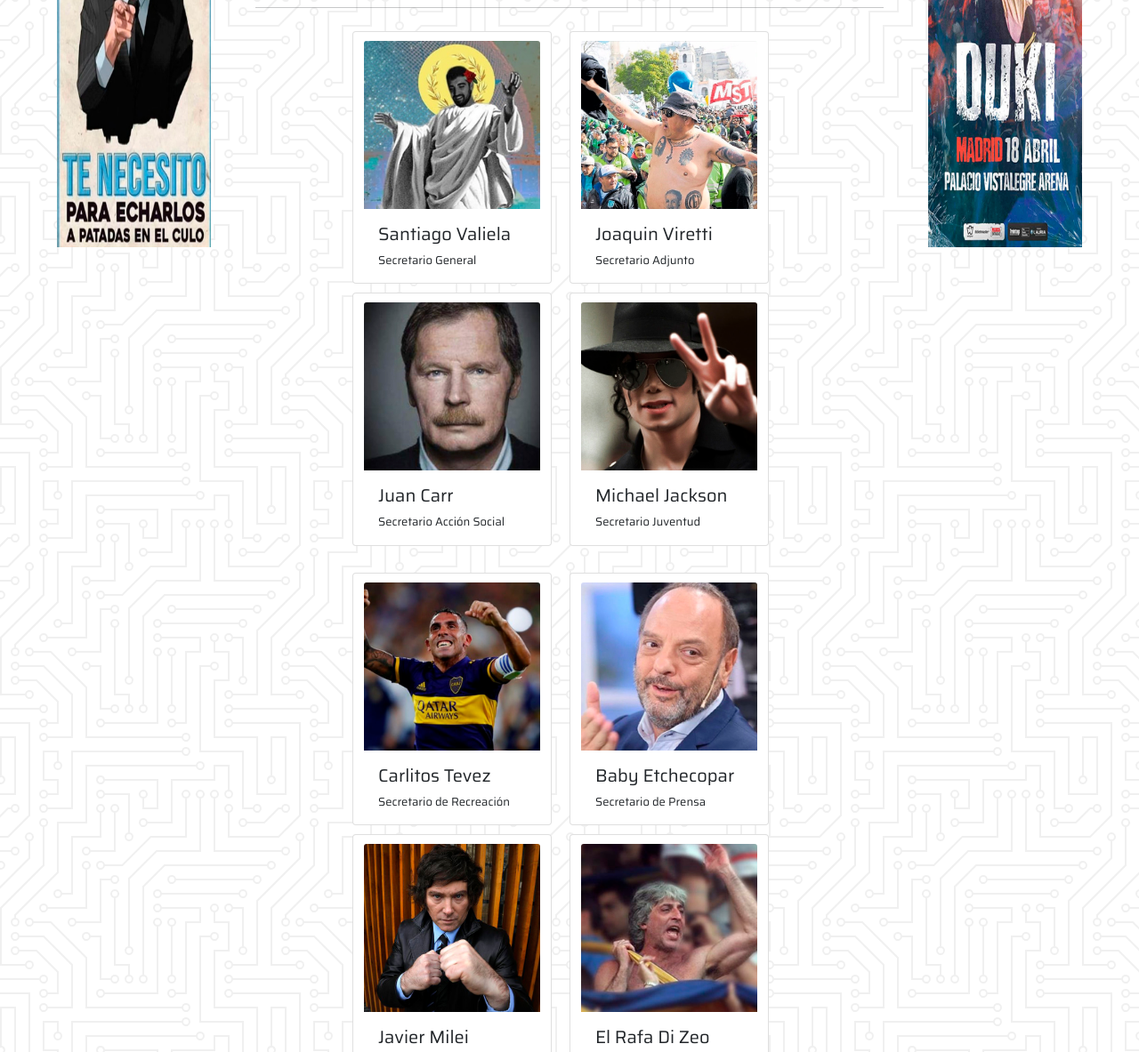
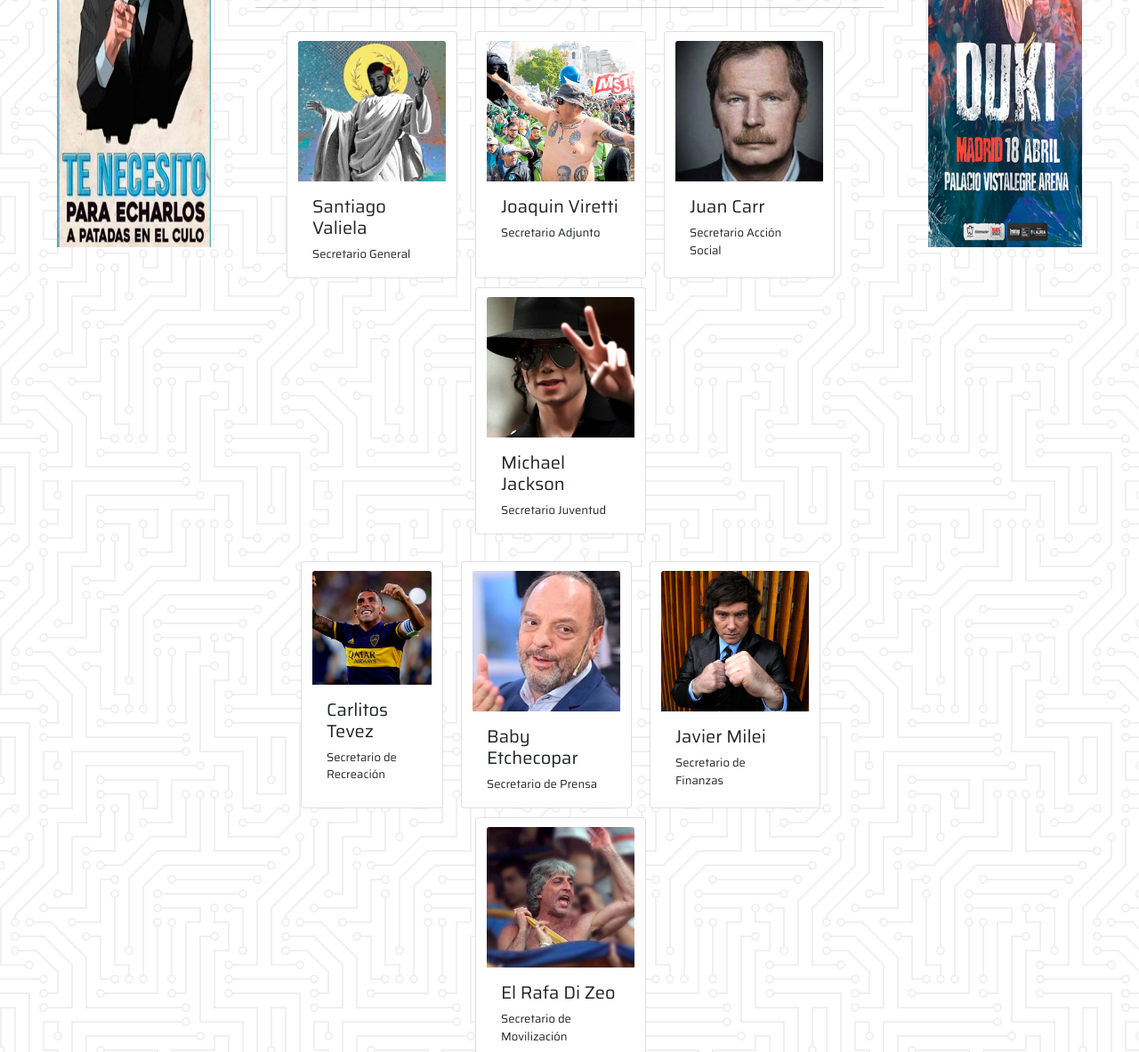
Before and after one commit to SantiagoValiela/Sindicato-de-Mineros-de-Criptomonedas, a website: page Autoridades.html in a window 1280 px wide. Shown: the part 340-1523 px from the top of the page at 89% size. Drawn offline with nearby package versions, Linux system fonts and the light colour scheme.

Commit message:
comentarios

```diff
--- a/Autoridades.html
+++ b/Autoridades.html
@@ -57,7 +57,7 @@
             <hr>
             <div>
                 <div class="row justify-content-center">
-                    <div class="card" style="width: 14rem; margin-top: 10px; margin-right: 20px;">
+                    <div class="card" style="width: 12rem; margin-top: 10px; margin-right: 20px;">
                         <img style="margin-top: 10px" src="imgs/fotosautoridades/Santiago Valiela.jpg" class="card-img-top"
                             alt="cara">
                         <div class="card-body">
@@ -65,7 +65,7 @@
                             <p style="font-size: 13px;" class="card-text">Secretario General</p>
                         </div>
                     </div>
-                    <div class="card" style="width: 14rem; margin-top: 10px; margin-right: 20px;">
+                    <div class="card" style="width: 12rem; margin-top: 10px; margin-right: 20px;">
                         <img style="margin-top: 10px" src="imgs/fotosautoridades/Joaquin Viretti.jpg" class="card-img-top"
                             alt="cara">
                         <div class="card-body">
@@ -73,7 +73,7 @@
                             <p style="font-size: 13px;" class="card-text">Secretario Adjunto</p>
                         </div>
                     </div>
-                    <div class="card" style="width: 14rem; margin-top: 10px; margin-right: 20px;">
+                    <div class="card" style="width: 12rem; margin-top: 10px; margin-right: 20px;">
                         <img style="margin-top: 10px" src="imgs/fotosautoridades/Juan Carr.jpg" class="card-img-top"
                             alt="cara">
                         <div class="card-body">
@@ -81,7 +81,7 @@
                             <p style="font-size: 13px;" class="card-text">Secretario Acción Social</p>
                         </div>
                     </div>
-                    <div class="card" style="width: 14rem; margin-top: 10px; margin-right: 20px;">
+                    <div class="card" style="width: 12rem; margin-top: 10px; margin-right: 20px;">
                         <img style="margin-top: 10px" src="imgs/fotosautoridades/Michael Jackson.jpg" class="card-img-top"
                             alt="cara">
                         <div class="card-body">
@@ -92,7 +92,7 @@
                 </div>
             </div>
             <div style="margin-top: 20px" class="row justify-content-center">
-                <div class="card" style="width: 14rem; margin-top: 10px; margin-right: 20px;">
+                <div class="card" style="width: 10rem; margin-top: 10px; margin-right: 20px;">
                     <img style="margin-top: 10px" src="imgs/fotosautoridades/Carlitos Tevez.jpg" class="card-img-top"
                         alt="cara">
                     <div class="card-body">
@@ -100,7 +100,7 @@
                         <p style="font-size: 13px;" class="card-text">Secretario de Recreación</p>
                     </div>
                 </div>
-                <div class="card" style="width: 14rem; margin-top: 10px; margin-right: 20px;">
+                <div class="card" style="width: 12rem; margin-top: 10px; margin-right: 20px;">
                     <img style="margin-top: 10px" src="imgs/fotosautoridades/baby etchecopar.jpg" class="card-img-top"
                         alt="cara">
                     <div class="card-body">
@@ -108,7 +108,7 @@
                         <p style="font-size: 13px;" class="card-text">Secretario de Prensa</p>
                     </div>
                 </div>
-                <div class="card" style="width: 14rem; margin-top: 10px; margin-right: 20px;">
+                <div class="card" style="width: 12rem; margin-top: 10px; margin-right: 20px;">
                     <img style="margin-top: 10px" src="imgs/fotosautoridades/Javier Milei.jpg" class="card-img-top"
                         alt="cara">
                     <div class="card-body">
@@ -116,7 +116,7 @@
                         <p style="font-size: 13px;" class="card-text">Secretario de Finanzas</p>
                     </div>
                 </div>
-                <div class="card" style="width: 14rem; margin-top: 10px; margin-right: 20px;">
+                <div class="card" style="width: 12rem; margin-top: 10px; margin-right: 20px;">
                     <img style="margin-top: 10px" src="imgs/fotosautoridades/Rafa Di Zeo.jpg" class="card-img-top" alt="cara">
                     <div class="card-body">
                         <h5 class="card-title">El Rafa Di Zeo</h5>
--- a/_header.scss
+++ b/_header.scss
@@ -3,8 +3,6 @@
     height: 90px;
     grid-column: 1 / 2;
 }
-
-
 
 .estiloletra {
     color: $secundary;
```
Also changed, not shown: index.html (+15 -0 lines), imgs/cara.png (deleted), imgs/cgt.jpg (deleted), imgs/logoyoutube.png (deleted), imgs/logoyoutubecolor.png (deleted), imgs/secretario.jpg (deleted), imgs/trabajadortecnico.jpg (deleted), 1 other file.
